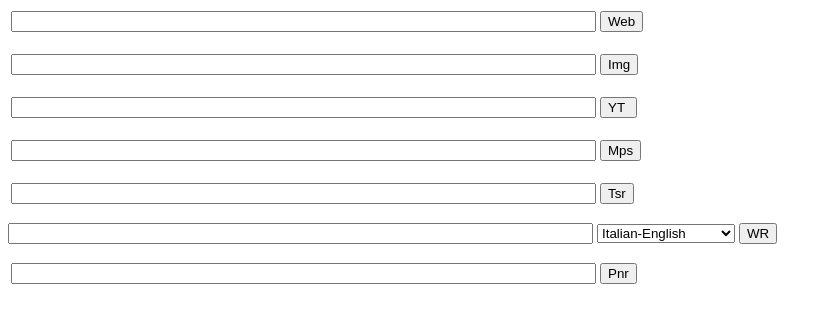
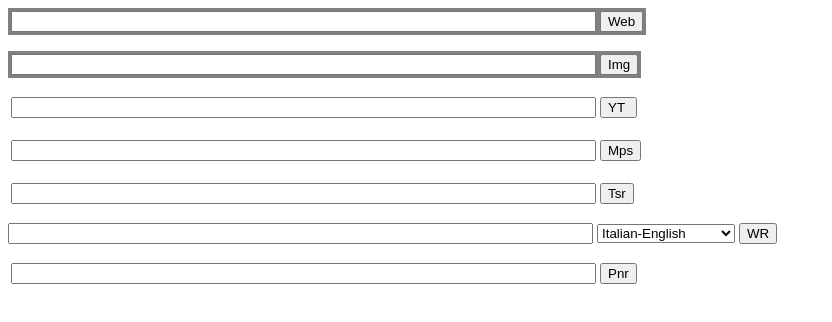
Before and after one commit to tmsscr0/tmsscrhome, a plain HTML site: page index.html in a window 1280 px wide. Shown: the whole page, without its empty margins (0-832 px from the left). Drawn offline with Linux system fonts and the light colour scheme.

Commit message:
Update index.html

```diff
--- a/index.html
+++ b/index.html
@@ -2,7 +2,7 @@
 <!-- Search Google -->
 
 <FORM method=GET action="http://www.google.com/search" target=”_blank”>
-<TABLE bgcolor="#FFFFFF"><tr><td>
+<TABLE bgcolor="gray"><tr><td>
 <INPUT TYPE=text name=q size=70 maxlength=255 value="">
 <INPUT TYPE=hidden name=hl value="en">
 <INPUT type=submit name=btnG VALUE="Web">
@@ -15,7 +15,7 @@
         <!-- Search Google -->
 
 <FORM method=GET action="http://www.google.it/images" target=”_blank”>
-<TABLE bgcolor="#FFFFFF"><tr><td>
+<TABLE bgcolor="gray"><tr><td>
 <INPUT TYPE=text name=q size=70 maxlength=255 value="">
 <INPUT TYPE=hidden name=hl value="en">
 <INPUT type=submit name=btnG VALUE="Img">
```
